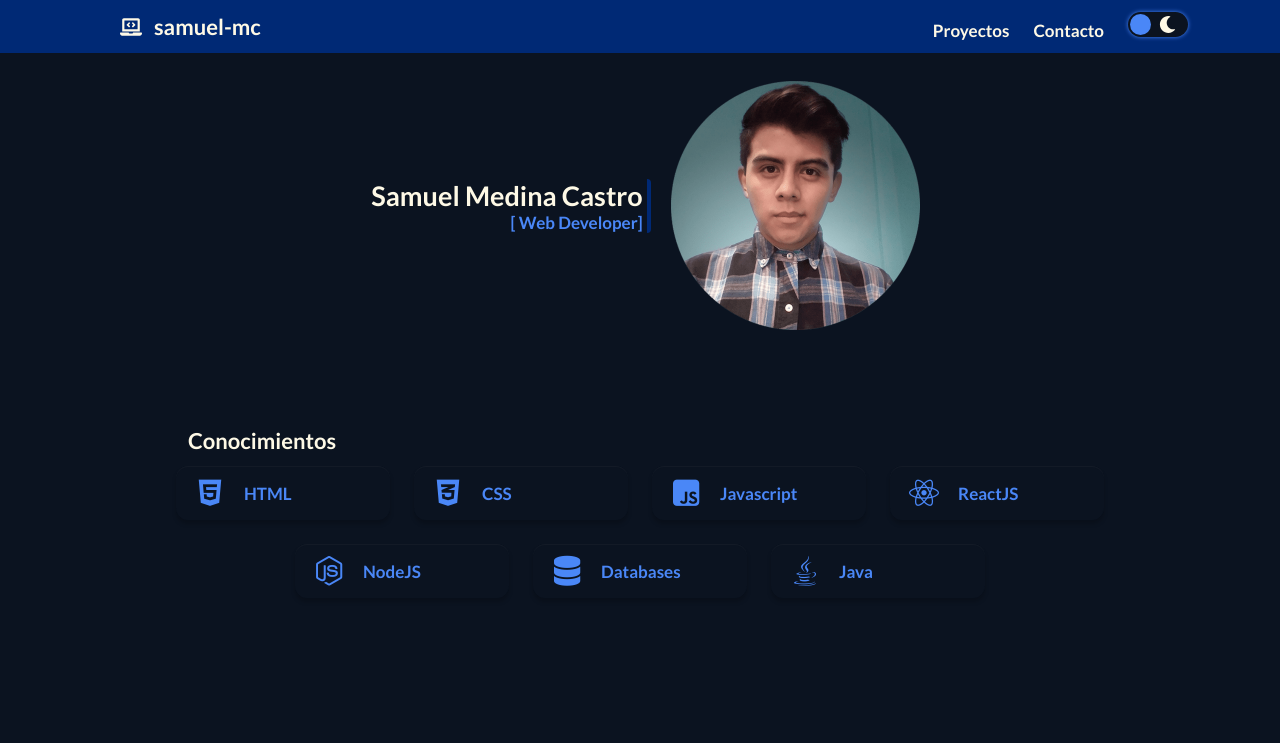
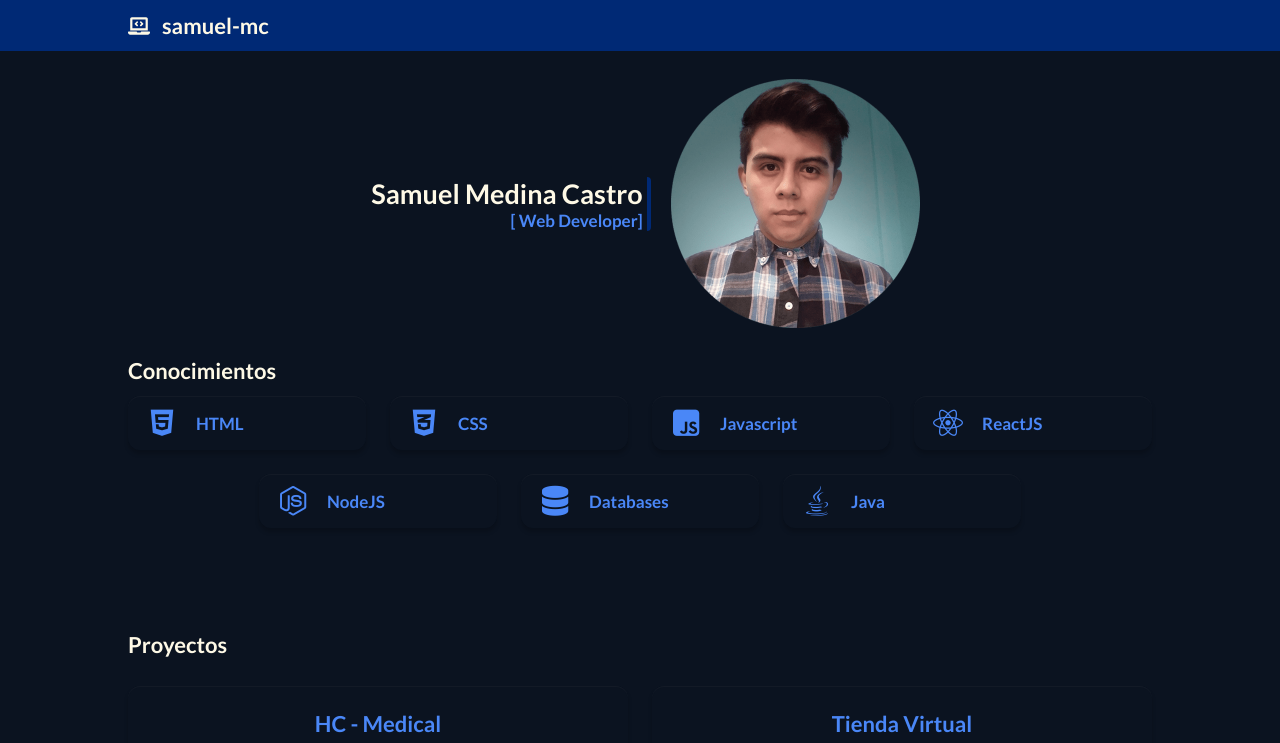
Before and after one commit to samuel-mc/website, a React app: page / in a window 1280 px wide. Shown: the top 743 px of the page. Built offline with nearby package versions, Linux system fonts and the light colour scheme.

Commit message:
Implement hamburger menu

```diff
--- a/src/Components/Footer.jsx
+++ b/src/Components/Footer.jsx
@@ -1,12 +1,9 @@
 import React from 'react';
-import icon from '../assets/images/icon.png';
 import '../styles/Footer.css';
 
 const Footer = () =>
   <footer className="footer">
-    <img src={icon} className="footer__img" alt="samuel icon" />
     <h4 className="footer__text">Samuel Medina Castro @samuel-mc</h4>
-    <img src={icon} className="footer__img" alt="samuel icon" />
   </footer>
 
 export default Footer;
--- a/src/Components/Header.jsx
+++ b/src/Components/Header.jsx
@@ -1,13 +1,20 @@
 import { HashLink } from 'react-router-hash-link';
-import { FaLaptopCode, FaSun, FaMoon } from "react-icons/fa";
-
+import { FaLaptopCode, FaAlignJustify, FaTimes  } from "react-icons/fa";
+import ModeButton from "./ModeButton"
 import React from 'react';
 import '../styles/Header.css';
 
 
 const Header = ({ darkMode, setDarkMode }) => {
+
+  const [isOpen, setIsOpen] = React.useState(true);
+
   const changeMode = () => {
     setDarkMode(!darkMode);
+  };
+
+  const toggleMenu = () => {
+    setIsOpen(!isOpen);
   };
 
   return (
@@ -15,9 +22,14 @@ const Header = ({ darkMode, setDarkMode }) => {
       <div className="header__title">
         <FaLaptopCode />
         <h2>samuel-mc</h2>
+        {
+          !isOpen
+            ? <FaAlignJustify onClick={toggleMenu} className="toogle__item" />
+            : <FaTimes onClick={toggleMenu} className="toogle__item" />
+        }
+
       </div>
-
-      <nav className="header__nav">
+      <nav className={ isOpen ? "header__nav active" : "header__nav"}>
         <ul>
           <li className="nav__item">
             <HashLink to="#proyects">Proyectos</HashLink>
@@ -29,23 +41,7 @@ const Header = ({ darkMode, setDarkMode }) => {
             <HashLink to="#contact">Contacto</HashLink>
           </li>
           <li className={darkMode ? 'nav__item dark' : 'nav__item'}>
-            <input type="checkbox" name="switch" id="switch" onChange={changeMode}/>
-            <label for="switch" >
-              {/* {
-                darkMode ? <FaMoon /> : <FaSun />
-              } */}
-
-              {
-                darkMode
-                ?
-                  <span className="moon">
-                    <FaMoon />
-                  </span>
-                :  <span className="sun">
-                    <FaSun />
-                  </span>
-              }
-            </label>
+            <ModeButton changeMode={changeMode} darkMode={darkMode} />
           </li>
         </ul>
       </nav>
--- /dev/null
+++ b/src/Components/ModeButton.jsx
@@ -0,0 +1,25 @@
+import React from 'react';
+import { FaSun, FaMoon  } from "react-icons/fa";
+import '../styles/ModeButton.css';
+
+
+const ModeButton = ({ changeMode, darkMode }) => (
+    <>
+    <input type="checkbox" name="switch" id="switch" onChange={changeMode}/>
+            <label for="switch" >
+              {
+                darkMode
+                ?
+                  <span className="moon">
+                    <FaMoon />
+                  </span>
+                :  <span className="sun">
+                    <FaSun />
+                  </span>
+              }
+            </label>
+    </>
+
+)
+
+export default ModeButton
--- a/src/styles/App.css
+++ b/src/styles/App.css
@@ -36,39 +36,27 @@ body {
     color: var(--black);
     font-size: var(--md);
     font-weight: bold;
-    margin: 12px;
+    margin: 12px 0;
 }
 
 .container__title.dark{
     color: var(--white);
 }
 
-main{
-    display: grid;
-    justify-content: center;
-    margin: 0;
-}
-
-@media(min-width: 320px){
+@media (min-width: 320px){
     main{
-        grid-template-columns: repeat(4, 54px);
-        gap: 24px;
-
+        margin: 0 32px;
     }
 }
 
-@media(min-width: 720px){
+@media (min-width: 768px){
     main{
-        grid-template-columns: repeat(8, 60px);
-        justify-items: stretch;
-        width:auto;
-        gap: 32px;
+        margin: 0 64px;
     }
 }
 
-@media(min-width: 1024px){
+@media (min-width: 1024px){
     main{
-        grid-template-columns: repeat(12, 64px);
-        gap: 32px;
+        margin: 0 128px;
     }
 }
--- a/src/styles/Header.css
+++ b/src/styles/Header.css
@@ -1,9 +1,11 @@
-header {
+.header {
     align-items: center;
     background-color: var(--primary);
     color: var(--white);
     display: flex;
     font-family: var(--font-family);
+    position: relative;
+    z-index: 1;
 }
 
 .header__title{
@@ -17,13 +19,13 @@ header {
     margin: 12px;
 }
 
-.header__nav{
-    display: flex;
-    align-items: center;
-    justify-content: center;
+.toogle__item {
+    animation: appearToggle 0.5s ease-in-out;
+    position: absolute;
+    right: 24px;
 }
 
-.nav__item{
+.nav__item {
     display: inline-block;
     margin: 8px;
     padding: 4px;
@@ -38,78 +40,49 @@ header {
     text-decoration: underline;
 }
 
-input[type="checkbox"]{
-    width: 0;
-    height: 0;
-    visibility: hidden;
-}
-
-label{
-    background-color: var(--black);
-    border-radius: 100px;
-    box-shadow: 0 0 4px var(--secondary-light);
-    cursor: pointer;
-    display: inline-block;
-    height: 25px;
-    position: relative;
-    transition: 0.5s;
-    width: 60px;
-}
-
-label span.moon {
-    fill: var(--white);
-    height: 21px;
-    position: absolute;
-    top: 4px;
-    right: 12px;
-}
-
-label span.sun svg {
-    fill: var(--primary);
-    height: 21px;
-    position: absolute;
-    top: 2px;
-    left: 12px;
-}
-
-label:after{
-    content: '';
-    width: 21px;
-    height: 21px;
-    background-color: var(--secondary-light);
-    position: absolute;
-    border-radius: 70px;
-    top: 2px;
-    left: 2px;
-    transition: 0.3s;
-}
-
-input:checked + label:after{
-    left: calc(100% - 2px);
-    transform: translateX(-100%);
-}
-
-label:active:after{
-    width: 40px;
-}
-
-input:checked + label {
-    background-color: var(--white);
-}
 
 @media (min-width: 320px){
     .header{
         flex-direction: column;
     }
 
+    .header__nav {
+        background-color: var(--secondary);
+        font-size: var(--sm);
+        font-weight: bold;
+        transition: all 0.8s ease;
+        position: absolute;
+        top: -50vh;
+        height: 32vh;
+        width: 100vw;
+        text-align: right;
+    }
+
+    .header__nav.active {
+        display: flex;
+        align-items: center;
+        justify-content: right;
+        top: 50px;
+        transition: all 0.8s ease;
+    }
+
+    .header__nav.active .nav__item {
+        display: none;
+    }
+
+    .header__nav.active .nav__item {
+        display: inline-block;
+        animation-delay: 1s;
+        animation: appearToggle 1s ease-in-out;
+    }
+
+    .header__nav ul{
+        display: flex;
+        flex-direction: column;
+    }
+
     .header__title{
         font-size: var(--md);
-    }
-
-    .header__nav{
-        background-color: var(--secondary);
-        font-size: var(--sm);
-        width: 100vw;
     }
 }
 
@@ -118,6 +91,7 @@ input:checked + label {
     .header{
         flex-direction: row;
         justify-content: space-between;
+        padding: 0 64px;
     }
 
     .header__nav{
@@ -125,15 +99,41 @@ input:checked + label {
         font-size: var(--sm);
         font-weight: 700;
         width: auto;
+        height: auto;
+        position: static;
     }
+
+    .header__nav ul{
+        flex-direction: row;
+        justify-content: right;
+        align-items: center;
+    }
+
+    .toogle__item {
+        display: none;
+    }
+
 }
 
 @media(min-width: 1024px) {
-    .header__title{
-        margin-left: 120px;
+    .header{
+        padding: 0 128px;
     }
 
-    .header__nav{
-        margin-right: 80px;
+    .toogle__item {
+        display: none;
+    }
+
+
+}
+
+@keyframes appearToggle {
+    from {
+        opacity: 0;
+        transform: translateY(50px);
+    }
+    to {
+        opacity: 1;
+        transform: translateZ(0);
     }
 }
--- a/src/styles/Knowledge.css
+++ b/src/styles/Knowledge.css
@@ -1,4 +1,5 @@
 .knowledge{
+    justify-content: center;
     margin: 0px;
     display: grid;
 }
--- /dev/null
+++ b/src/styles/ModeButton.css
@@ -0,0 +1,58 @@
+input[type="checkbox"]{
+    width: 0;
+    height: 0;
+    visibility: hidden;
+}
+
+label{
+    background-color: var(--black);
+    border-radius: 100px;
+    box-shadow: 0 0 4px var(--secondary-light);
+    cursor: pointer;
+    display: inline-block;
+    height: 25px;
+    position: relative;
+    transition: 0.5s;
+    width: 60px;
+}
+
+label span.moon {
+    fill: var(--white);
+    height: 21px;
+    position: absolute;
+    top: 4px;
+    right: 12px;
+}
+
+label span.sun svg {
+    fill: var(--primary);
+    height: 21px;
+    position: absolute;
+    top: 2px;
+    left: 12px;
+}
+
+label:after{
+    content: '';
+    width: 21px;
+    height: 21px;
+    background-color: var(--secondary);
+    position: absolute;
+    border-radius: 70px;
+    top: 2px;
+    left: 2px;
+    transition: 0.3s;
+}
+
+input:checked + label:after{
+    left: calc(100% - 2px);
+    transform: translateX(-100%);
+}
+
+label:active:after{
+    width: 40px;
+}
+
+input:checked + label {
+    background-color: var(--white);
+}
```
Also changed, not shown: 1 other file (tests, documents, lock files or other folders).
